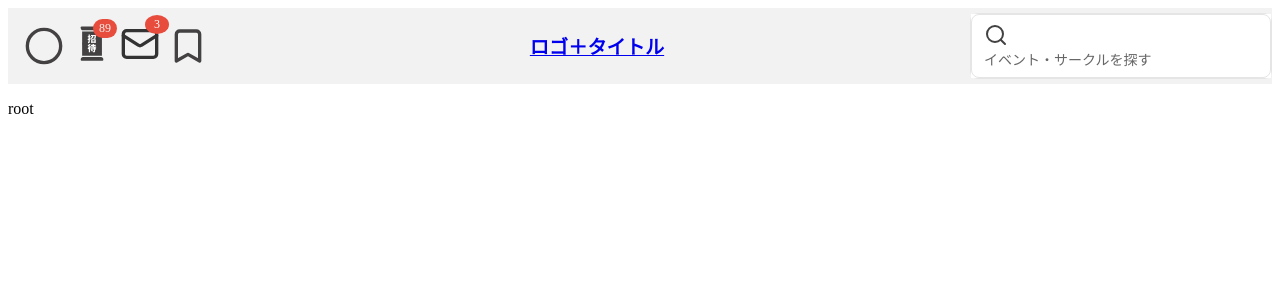
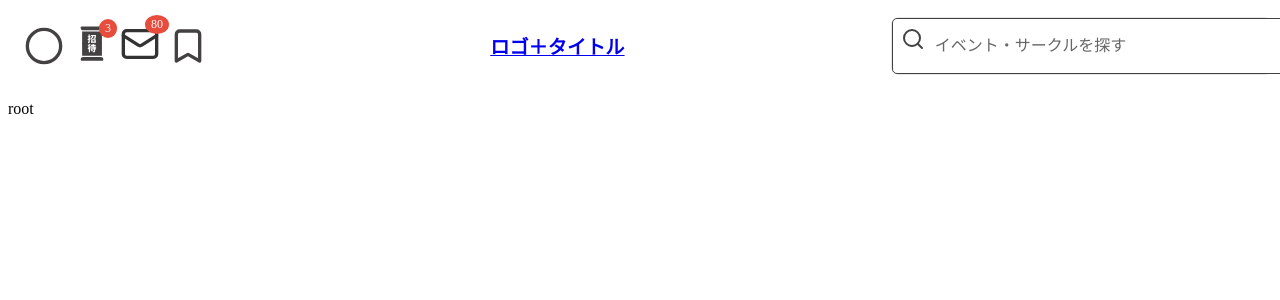
Before and after one commit to jphacks/os_2403, a Next.js app in the folder client/: page / in a window 1280 px wide. Shown: the top 300 px of the page. Built offline with nearby package versions, Linux system fonts and the light colour scheme.

Commit message:
とりま完成 現在はmockdataにイベントの名前，mailNumにメールの数，だからinviteNumが招待の数

```diff
--- a/client/public/invite-true.tsx
+++ b/client/public/invite-true.tsx
@@ -8,7 +8,7 @@ function InviteTrue({ width = 128, height = 128 }) {
         xmlns="http://www.w3.org/2000/svg"
         aria-hidden="true"
       >
-        <g clip-path="url(#clip0_51_5669)">
+        <g clipPath="url(#clip0_51_5669)">
           <path d="M48.0045 35.6107C42.548 35.6107 38.1243 31.1852 38.1243 25.7284C38.1243 20.2714 42.5478 15.8462 48.0045 15.8462C53.4613 15.8462 57.885 20.2714 57.885 25.7284C57.885 31.1852 53.4615 35.6107 48.0045 35.6107Z" fill="#4B4B4B" />
           <path d="M2.14548 99.5159L16.673 90.2292L28.3765 71.8387L32.2297 50.0972L19.6952 48.9337L8.90798 55.9122C7.45823 56.8464 5.54324 56.5837 4.40674 55.2857L4.34473 55.2117C3.08373 53.7754 3.21598 51.5919 4.64623 50.3212L14.3007 41.7392C15.3417 40.8147 16.673 40.2817 18.0662 40.2269L42.1547 38.8862C42.898 38.8434 43.589 38.8997 43.589 38.8997C43.8985 38.9249 44.2117 38.9657 44.5232 39.0144C46.2785 39.3162 47.855 40.0439 49.1647 41.0677L66.8797 51.7652L78.0367 45.5202C79.7667 44.5509 81.9562 45.1269 82.9875 46.8239L83.1257 47.0554C83.6355 47.8979 83.7912 48.9042 83.5557 49.8597C83.3165 50.8094 82.7112 51.6307 81.8647 52.1327L68.5692 60.0687C66.917 61.0572 64.899 61.2364 63.0947 60.5552L51.8757 56.3127L48.1432 71.3732L63.8985 71.3127C65.9925 71.3049 67.9755 72.2352 69.3087 73.8427C70.6437 75.4557 71.1827 77.5772 70.7857 79.6302L66.6115 101.13C66.1482 103.512 63.8927 105.106 61.4932 104.746L61.3142 104.719C58.938 104.363 57.2565 102.22 57.4745 99.8264L58.8875 84.4212L36.963 85.1142L26.6935 95.4652C25.263 96.9034 23.6285 98.1334 21.846 99.1064L6.59048 107.436C4.45199 108.543 1.82249 107.751 0.651237 105.649L0.565483 105.505C-0.602516 103.404 0.0944824 100.761 2.14548 99.5159Z" fill="#4B4B4B" />
           <path d="M97.2755 27.1334L117.701 13.1839H65.4842V5.21289H128V108.837H117.701L97.2755 122.787V118.801V108.837H72.3695V100.866H97.2755V27.1334Z" fill="#4B4B4B" />
--- a/client/src/components/ui/command.tsx
+++ b/client/src/components/ui/command.tsx
@@ -1,12 +1,9 @@
 "use client"
 
 import * as React from "react"
-import { type DialogProps } from "@radix-ui/react-dialog"
 import { Command as CommandPrimitive } from "cmdk"
 import { Search } from "lucide-react"
-
 import { cn } from "@/lib/utils"
-import { Dialog, DialogContent } from "@/components/ui/dialog"
 
 const Command = React.forwardRef<
   React.ElementRef<typeof CommandPrimitive>,
@@ -22,20 +19,6 @@ const Command = React.forwardRef<
   />
 ))
 Command.displayName = CommandPrimitive.displayName
-
-interface CommandDialogProps extends DialogProps {}
-
-const CommandDialog = ({ children, ...props }: CommandDialogProps) => {
-  return (
-    <Dialog {...props}>
-      <DialogContent className="overflow-hidden p-0 shadow-lg">
-        <Command className="[&_[cmdk-group-heading]]:px-2 [&_[cmdk-group-heading]]:font-medium [&_[cmdk-group-heading]]:text-neutral-500 [&_[cmdk-group]:not([hidden])_~[cmdk-group]]:pt-0 [&_[cmdk-group]]:px-2 [&_[cmdk-input-wrapper]_svg]:h-5 [&_[cmdk-input-wrapper]_svg]:w-5 [&_[cmdk-input]]:h-12 [&_[cmdk-item]]:px-2 [&_[cmdk-item]]:py-3 [&_[cmdk-item]_svg]:h-5 [&_[cmdk-item]_svg]:w-5 dark:[&_[cmdk-group-heading]]:text-neutral-400">
-          {children}
-        </Command>
-      </DialogContent>
-    </Dialog>
-  )
-}
 
 const CommandInput = React.forwardRef<
   React.ElementRef<typeof CommandPrimitive.Input>,
@@ -98,18 +81,6 @@ const CommandGroup = React.forwardRef<
 
 CommandGroup.displayName = CommandPrimitive.Group.displayName
 
-const CommandSeparator = React.forwardRef<
-  React.ElementRef<typeof CommandPrimitive.Separator>,
-  React.ComponentPropsWithoutRef<typeof CommandPrimitive.Separator>
->(({ className, ...props }, ref) => (
-  <CommandPrimitive.Separator
-    ref={ref}
-    className={cn("-mx-1 h-px bg-neutral-200 dark:bg-neutral-800", className)}
-    {...props}
-  />
-))
-CommandSeparator.displayName = CommandPrimitive.Separator.displayName
-
 const CommandItem = React.forwardRef<
   React.ElementRef<typeof CommandPrimitive.Item>,
   React.ComponentPropsWithoutRef<typeof CommandPrimitive.Item>
@@ -126,30 +97,11 @@ const CommandItem = React.forwardRef<
 
 CommandItem.displayName = CommandPrimitive.Item.displayName
 
-const CommandShortcut = ({
-  className,
-  ...props
-}: React.HTMLAttributes<HTMLSpanElement>) => {
-  return (
-    <span
-      className={cn(
-        "ml-auto text-xs tracking-widest text-neutral-500 dark:text-neutral-400",
-        className
-      )}
-      {...props}
-    />
-  )
-}
-CommandShortcut.displayName = "CommandShortcut"
-
 export {
   Command,
-  CommandDialog,
   CommandInput,
   CommandList,
   CommandEmpty,
   CommandGroup,
   CommandItem,
-  CommandShortcut,
-  CommandSeparator,
 }
--- a/client/src/feature/menubar/components/search.module.scss
+++ b/client/src/feature/menubar/components/search.module.scss
@@ -9,25 +9,17 @@
 .search {
   width: 100%;
   background: white;
-}
-
-.inputWrapper {
-    display: flex;
-    align-items: center;
-    padding: 8px 12px;
-    gap: 8px;
-    background: white;
-    border: 1px solid #e5e5e5;
-    border-radius: 8px;
+  @include utils.padding(0.5em);
+  border: 1px solid theme.$black;
+  border-radius: 5px;
 }
 
 .input {
-    width: 100%;
+  width: 80%;
   border: none;
   outline: none;
-    padding: 0;
-    font-size: 14px;
-
+  padding: 10px;
+  font-size: 16px;
   &::placeholder {
     color: #666;
   }
@@ -44,21 +36,17 @@
 .list {
   @include utils.space-x(10px);
   background: white;
-    border: 1px solid #e5e5e5;
-    border-radius: 8px;
+  border: 1px solid theme.$background;
+  border-radius: 5px;
   box-shadow: 0 2px 10px rgba(0, 0, 0, 0.1);
 
   :global([cmdk-group]) {
     padding: 8px;
   }
-
-    :global([cmdk-group-heading]) {
-        color: theme.$gray;
-        font-size: 14px;
-        padding: 8px 8px;
 }
 
-    :global([cmdk-item]) {
+
+.item {
   padding: 8px;
   cursor: pointer;
 
@@ -67,4 +55,7 @@
     border-radius: 4px;
   }
 }
+
+.empty {
+  padding: 8px;
 }
--- a/client/src/feature/menubar/components/search.tsx
+++ b/client/src/feature/menubar/components/search.tsx
@@ -1,7 +1,6 @@
 'use client'
 
-import React, { useState } from "react";
-import { Search as SearchIcon } from "lucide-react";
+import React, { useState, useEffect } from "react";
 import {
 	Command,
 	CommandInput,
@@ -12,38 +11,43 @@ import {
 } from "@/components/ui/command";
 import style from "./search.module.scss";
 
-const universities = [
-	{ value: "tokyo", label: "東京大学" },
-	{ value: "kyoto", label: "京都大学" },
-	{ value: "osaka", label: "大阪大学" },
-	{ value: "tohoku", label: "東北大学" },
-    { value: "tokyo", label: "東京大学" },
-	{ value: "kyoto", label: "京都大学" },
-	{ value: "osaka", label: "大阪大学" },
-	{ value: "tohoku", label: "東北大学" },
-	{ value: "nagoya", label: "名古屋大学" },
-];
+interface Datatype {
+	label: string;
+}
 
-function Search() {
+function Search({ data }: { data: Datatype[] }) {
 	const [isOpen, setIsOpen] = useState(false);
+	const [searchValue, setSearchValue] = useState("");
+	const [currentArray, setCurrentArray] = useState<Datatype[]>([]);
+
+	useEffect(() => {
+		const filtered = data.filter(datatype =>
+			datatype.label.toLowerCase().includes(searchValue.toLowerCase())
+		);
+		setCurrentArray(filtered);
+	}, [searchValue, data]);
 
 	return (
 		<div className={style.container}>
 			<Command className={style.search} onFocus={() => setIsOpen(true)} onBlur={() => setIsOpen(false)}>
-				<div className={style.inputWrapper}>
-					<CommandInput className={style.input} placeholder="イベント・サークルを探す" />
-				</div>
+					<CommandInput
+						className={style.input}
+						placeholder="イベント・サークルを探す"
+						value={searchValue}
+						onValueChange={setSearchValue}
+					/>
 				{isOpen && (
 					<div className={style.listWrapper}>
 						<CommandList className={style.list}>
-							<CommandEmpty>見つかりません。</CommandEmpty>
-							<CommandGroup title="大学">
-								{universities.slice(0, 5).map((university) => (
+							<CommandEmpty className={style.empty}>見つかりません。</CommandEmpty>
+							<CommandGroup title="検索">
+								{currentArray.slice(0, 5).map((datatype) => (
 									<CommandItem
-										key={university.label}
-										value={university.label}
+										key={datatype.label}
+										value={datatype.label}
+										className={style.item}
 									>
-										{university.label}
+										{datatype.label}
 									</CommandItem>
 								))}
 							</CommandGroup>
--- a/client/src/feature/menubar/index.module.scss
+++ b/client/src/feature/menubar/index.module.scss
@@ -7,7 +7,7 @@
   justify-content: space-between;
   align-items: center;
   color: theme.$black;
-  background: theme.$background;
+  background: white;
 }
 
 .icons {
@@ -40,7 +40,7 @@
 }
 
 .search {
-    width: 300px;
+    width: 30%;
     background: white;
     border-radius: 8px;
     border: 1px solid #e5e5e5;
--- a/client/src/feature/menubar/index.tsx
+++ b/client/src/feature/menubar/index.tsx
@@ -3,9 +3,26 @@ import style from "./index.module.scss";
 import { Circle, Bookmark } from 'lucide-react';
 import { MailIcon } from "./components/mail";
 import Invite from "@/../public/invite";
-import  Search  from "./components/search";
+import Search from "./components/search";
+
+const mockData = [
+    { label: "東京大学" },
+    { label: "京都大学" },
+    { label: "大阪大学" },
+    { label: "東北大学" },
+    { label: "名古屋大学" },
+    { label: "九州大学" },
+    { label: "北海道大学" },
+    { label: "筑波大学" },
+    { label: "早稲田大学" },
+    { label: "慶應義塾大学" },
+];
+
+const inviteNum = 3;
+const mailNum = 80;
 
 export const Menubar = () => {
+
     return (
         <div className={style.header}>
             <div className={style.icons}>
@@ -14,10 +31,10 @@ export const Menubar = () => {
                 </a>
                 <a href="/school" className={style.icon}>
                     <Invite size={40} />
-                    <span className={style.badge}>89</span>
+                    <span className={style.badge}>{inviteNum}</span>
                 </a>
                 <a href="/chat" className={style.icon}>
-                    <MailIcon count={3} size={40}/>
+                    <MailIcon count={mailNum} size={40} />
                 </a>
                 <a href="/address" className={style.icon}>
                     <Bookmark size={40} color="#434141" />
@@ -25,11 +42,11 @@ export const Menubar = () => {
             </div>
             <div className={style.logo}>
                 <a href="/home">
-                ロゴ＋タイトル
+                    ロゴ＋タイトル
                 </a>
             </div>
             <div className={style.search}>
-                <Search />
+                <Search data={mockData}/>
             </div>
         </div>
     );
```
Lines whose indentation alone changed are shown as unchanged.
